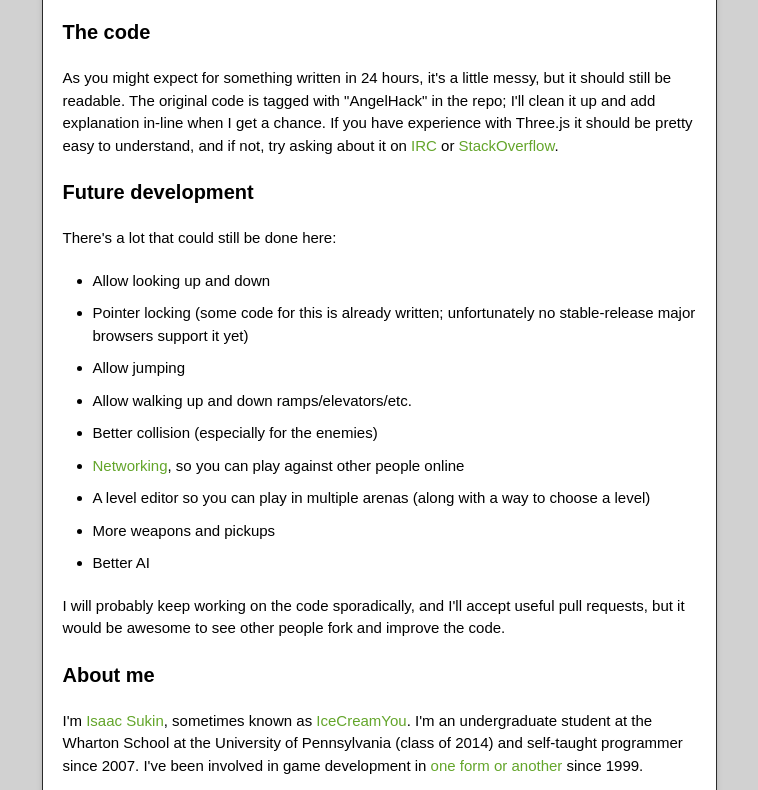
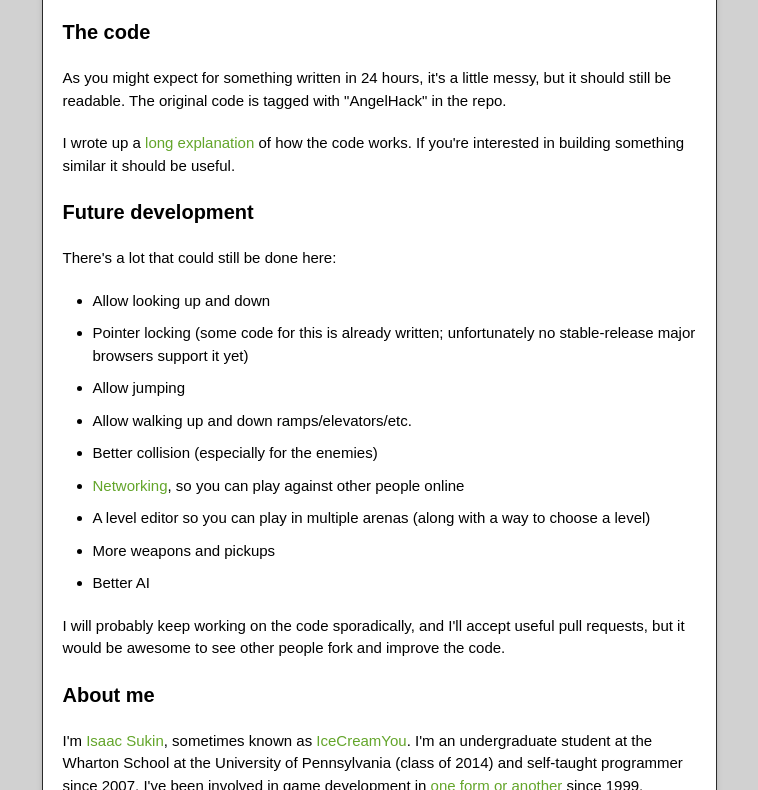
Before and after one commit to IceCreamYou/Nemesis, a plain HTML site: page index.html in a window 1280 px wide. Shown: the part 1662-2452 px from the top of the page, without its empty margins (261-1019 px from the left). Drawn offline with nearby package versions, Linux system fonts and the light colour scheme.

Commit message:
Added link to explanation of how the code works

```diff
--- a/index.html
+++ b/index.html
@@ -70,7 +70,9 @@ Upvote on Hacker News</a>!</p>
 <li>The enemies move around mostly randomly instead of using <a href="https://github.com/qiao/PathFinding.js">PathFinding.js</a> like I originally wanted them to because I didn't have time to debug why some paths weren't being found</li>
 </ul><h3>The code</h3>
 
-<p>As you might expect for something written in 24 hours, it's a little messy, but it should still be readable. The original code is tagged with "AngelHack" in the repo; I'll clean it up and add explanation in-line when I get a chance. If you have experience with Three.js it should be pretty easy to understand, and if not, try asking about it on <a href="http://webchat.freenode.net/?channels=three.js">IRC</a> or <a href="http://stackoverflow.com/questions/tagged/three.js">StackOverflow</a>.</p>
+<p>As you might expect for something written in 24 hours, it's a little messy, but it should still be readable. The original code is tagged with "AngelHack" in the repo.</p>
+
+<p>I wrote up a <a href="http://www.isaacsukin.com/news/2012/06/how-build-first-person-shooter-browser-threejs-and-webglhtml5-canvas">long explanation</a> of how the code works. If you're interested in building something similar it should be useful.</p>
 
 <h3>Future development</h3>
 
```
